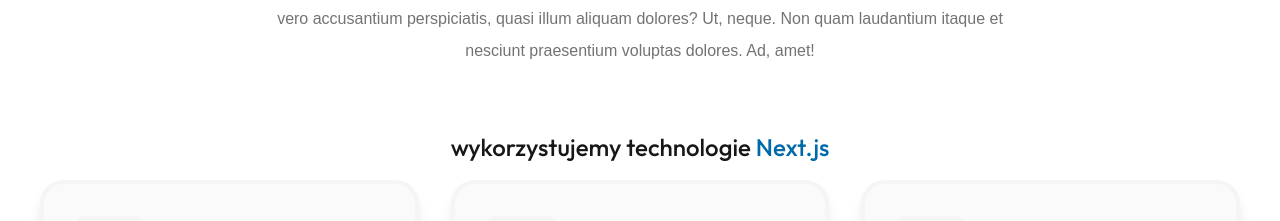
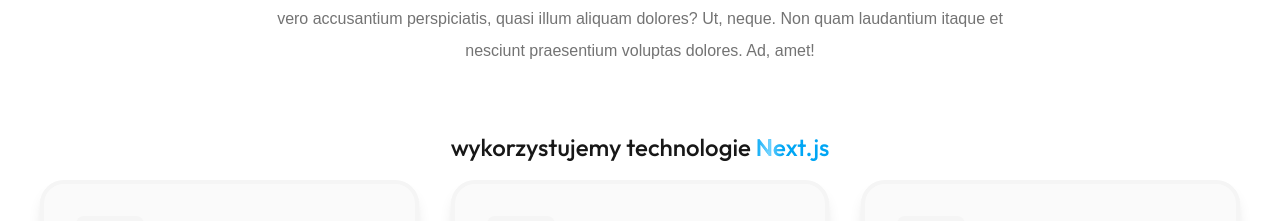
Before and after one commit to KM-WebDev/site, a Next.js app: page / in a window 1280 px wide. Shown: the part 1460-1681 px from the top of the page. Built offline with nearby package versions, Linux system fonts and the light colour scheme.

Commit message:
add textShimmer

```diff
--- a/components/base/Header.tsx
+++ b/components/base/Header.tsx
@@ -64,9 +64,7 @@
         <NavLink
             closeNavOnClick={true}
             route={route}
-            className="text-clr-text-muted hover:text-clr-text cursor-pointer font-medium tracking-wider"
-            activeClassName=""
-            ctaClassName="px-4 py-1.5 max-lg:mt-5 bg-clr-brand-red w-full flex text-white justify-center rounded-full"
+            className="text-clr-text-muted hover:text-clr-text cursor-pointer px-1 py-0.5 font-medium tracking-wider"
         />
     );
 }
--- a/components/pages/home/HomeMobileFirst.tsx
+++ b/components/pages/home/HomeMobileFirst.tsx
@@ -9,7 +9,7 @@
             <Section.Content className="gap-size-xl">
                 <div className="gap-size-sm mx-auto flex max-w-3xl flex-col text-center">
                     <Heading semantic="h2">
-                        Projektuje responsywne strony internetowe
+                        Projektujemy responsywne strony internetowe
                     </Heading>
                     <Text muted>
                         Lorem ipsum dolor sit, amet consectetur adipisicing
--- a/components/pages/home/HomeTech.tsx
+++ b/components/pages/home/HomeTech.tsx
@@ -9,6 +9,7 @@
 import { BsPlugin } from "react-icons/bs";
 import { IoShieldCheckmark } from "react-icons/io5";
 import { InView } from "@/third-party/motion-primitives/InView";
+import { TextShimmer } from "@/third-party/motion-primitives/TextShimmer";
 
 const cards = [
     {
@@ -138,7 +139,12 @@
                     >
                         <Heading styling="h3" className="text-center">
                             <span>wykorzystujemy technologie</span>{" "}
-                            <span className="text-sky-700">Next.js</span>
+                            <TextShimmer
+                                as="span"
+                                className="[--base-color:var(--color-sky-500)] [--base-gradient-color:var(--color-sky-300)]"
+                            >
+                                Next.js
+                            </TextShimmer>
                         </Heading>
                     </InView>
 
--- /dev/null
+++ b/third-party/motion-primitives/TextShimmer.tsx
@@ -0,0 +1,57 @@
+"use client";
+import React, { useMemo, type JSX } from "react";
+import { motion } from "motion/react";
+import { cn } from "@/lib/utils";
+
+export type TextShimmerProps = {
+    children: string;
+    as?: React.ElementType;
+    className?: string;
+    duration?: number;
+    spread?: number;
+};
+
+function TextShimmerComponent({
+    children,
+    as: Component = "p",
+    className,
+    duration = 2,
+    spread = 2,
+}: TextShimmerProps) {
+    const MotionComponent = motion[
+        Component as keyof typeof motion
+    ] as typeof Component;
+
+    const dynamicSpread = useMemo(() => {
+        return children.length * spread;
+    }, [children, spread]);
+
+    return (
+        <MotionComponent
+            className={cn(
+                "relative inline-block bg-[length:250%_100%,auto] bg-clip-text",
+                "text-transparent [--base-color:#a1a1aa] [--base-gradient-color:#000]",
+                "[background-repeat:no-repeat,padding-box] [--bg:linear-gradient(90deg,#0000_calc(50%-var(--spread)),var(--base-gradient-color),#0000_calc(50%+var(--spread)))]",
+                "dark:[--base-color:#71717a] dark:[--base-gradient-color:#ffffff] dark:[--bg:linear-gradient(90deg,#0000_calc(50%-var(--spread)),var(--base-gradient-color),#0000_calc(50%+var(--spread)))]",
+                className
+            )}
+            initial={{ backgroundPosition: "100% center" }}
+            animate={{ backgroundPosition: "0% center" }}
+            transition={{
+                repeat: Infinity,
+                duration,
+                ease: "linear",
+            }}
+            style={
+                {
+                    "--spread": `${dynamicSpread}px`,
+                    backgroundImage: `var(--bg), linear-gradient(var(--base-color), var(--base-color))`,
+                } as React.CSSProperties
+            }
+        >
+            {children}
+        </MotionComponent>
+    );
+}
+
+export const TextShimmer = React.memo(TextShimmerComponent);
```
